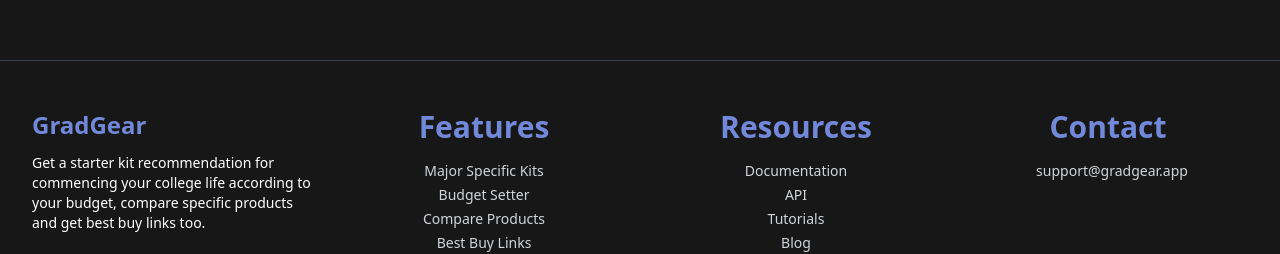
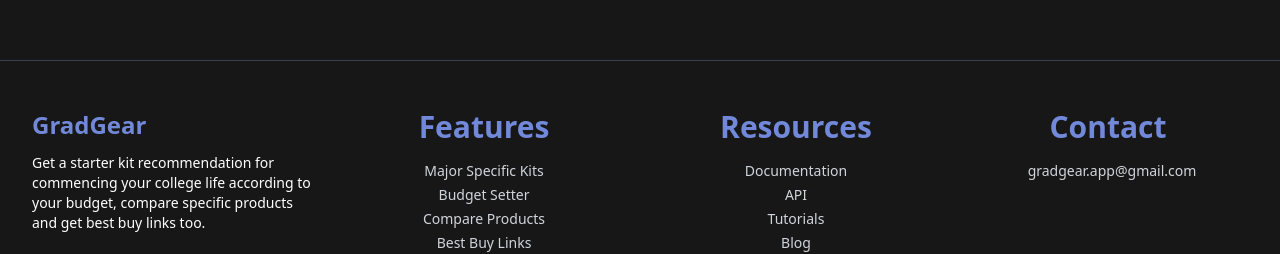
Before and after one commit to Yolo-Twice/GradGear, a React (Vite) app: page / in a window 1280 px wide. Shown: the part 1442-1696 px from the top of the page. Built offline with nearby package versions, Linux system fonts and the light colour scheme.

Commit message:
updated contact email

```diff
--- a/src/components/util/useMajorData.jsx
+++ b/src/components/util/useMajorData.jsx
@@ -15,4 +15,5 @@ export default function useMajorData() {
     );
     return majorData
 
+
 }
--- a/src/footer.jsx
+++ b/src/footer.jsx
@@ -40,9 +40,11 @@ export default function Footer() {
         {/* Contact */}
         <div className="text-center">
           <h3 className="font-semibold text-center">Contact</h3>
+          <a href="">
           <p className="text-sm text-gray-300 mt-2">
-            <i className="far fa-envelope mr-2"></i> support@gradgear.app
+            <i className="far fa-envelope mr-2"></i> gradgear.app@gmail.com
           </p>
+          </a>
         </div>
       </div>
 
```
